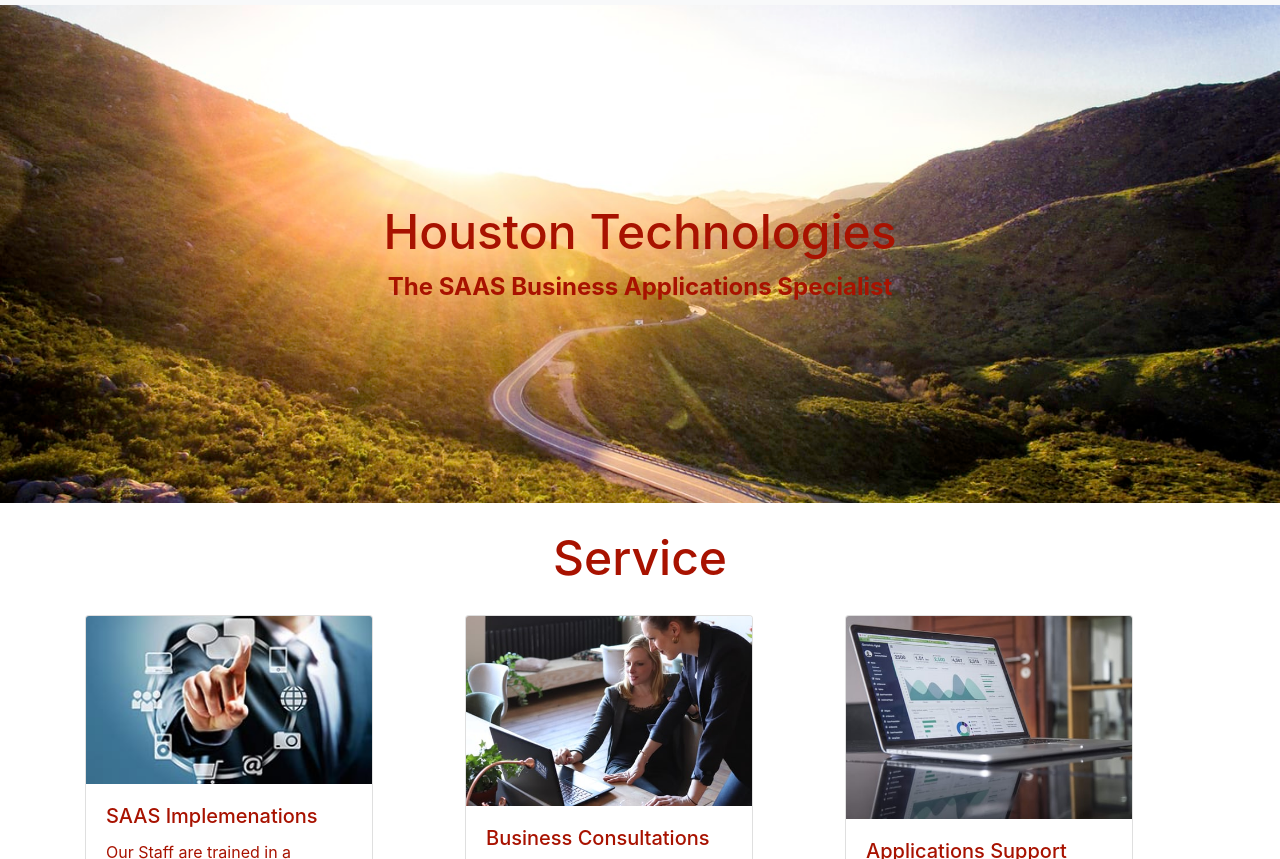
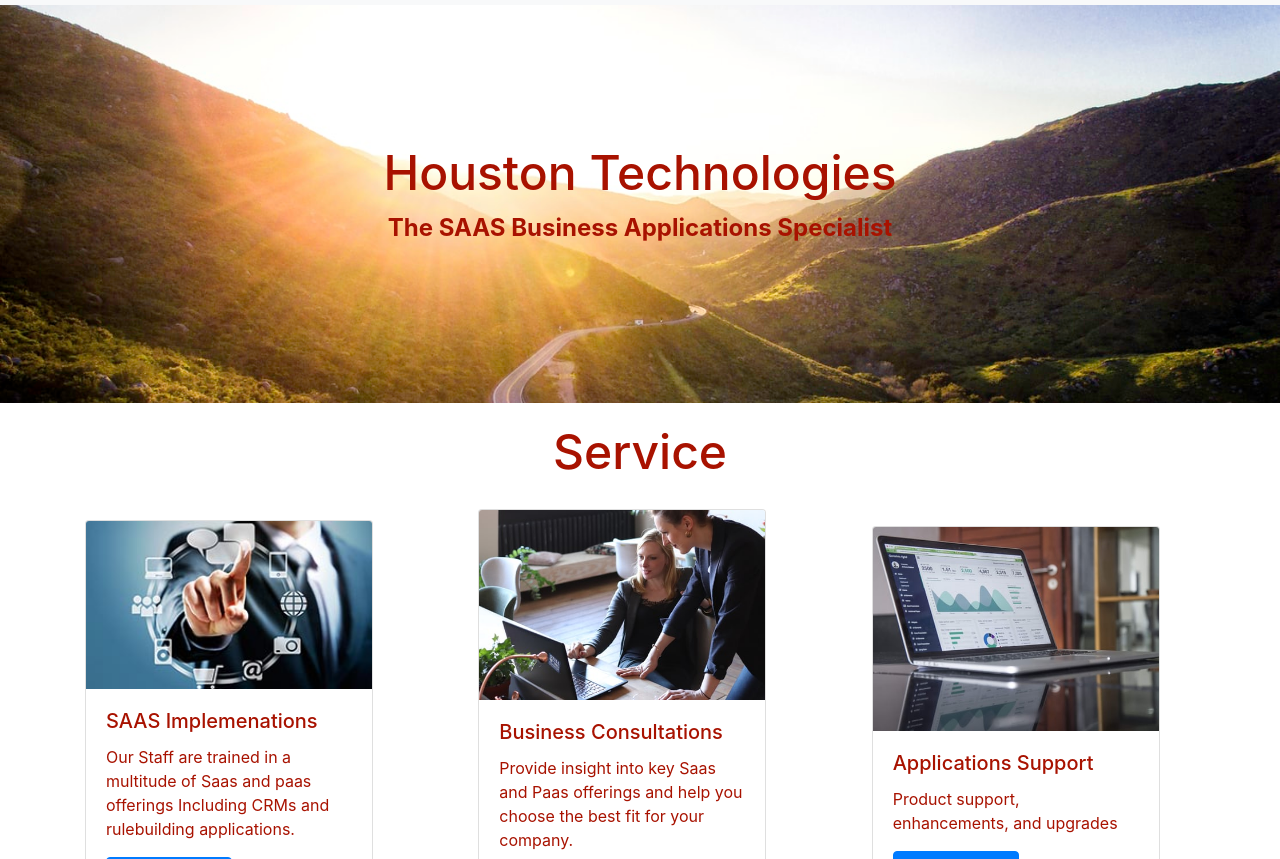
Before and after one commit to chris-turnbull-1989/chris-turnbull-1989.github.io, a plain HTML site: page index.html in a window 1280 px wide. Shown: the part 52-911 px from the top of the page. Drawn offline with nearby package versions, Linux system fonts and the light colour scheme.

Commit message:
updates to row logic for cards display-CAT

```diff
--- a/styles/styles.css
+++ b/styles/styles.css
@@ -8,13 +8,10 @@ body {
 
 header {
     width: 100%;
-    height: 500px;
+    height: 50vh;
 }
 
-header img {
-    width: 100%;
-    height: 500px;
-}
+
 
 .nav-item {
 
@@ -57,12 +54,13 @@ header img {
 
 #indexBanner {
     background-image: url(/styles/images/journey1.jfif);
-    background-color: black;
     background-size: cover;
     background-repeat: no-repeat;
-    display: inline-block;
+    display: flex;
     margin-top: 55px;
-    position: relative;
+    align-items: center;
+    justify-content: center;
+
 
 }
 
@@ -75,7 +73,7 @@ header img {
 }
 
 .mainBanner {
-    position: absolute;
+
     top: 40%;
     margin: 0 auto 0 auto;
     width: 100%;
@@ -91,6 +89,7 @@ header img {
 .sectionTitle {
     margin: 20px 0 20px 0;
     width: 100%;
+    overflow: auto;
 
 }
 
@@ -98,6 +97,9 @@ header img {
     margin-bottom: 100px;
 }
 
+.sectionTitle{
+    height: 100vh;
+}
 .sectionTitle h1 {
     font-size: 300%;
     text-align: center;
@@ -108,3 +110,10 @@ header img {
 #sectionSolutions {
     line-height: 500px;
 }
+
+.row {
+    display:grid;
+    gap: 40px;
+    grid-template-columns: repeat(auto-fill, minmax(300px, 1fr));
+    align-items: center;
+}
```
Also changed, not shown: index.html (+1 -0 lines).
